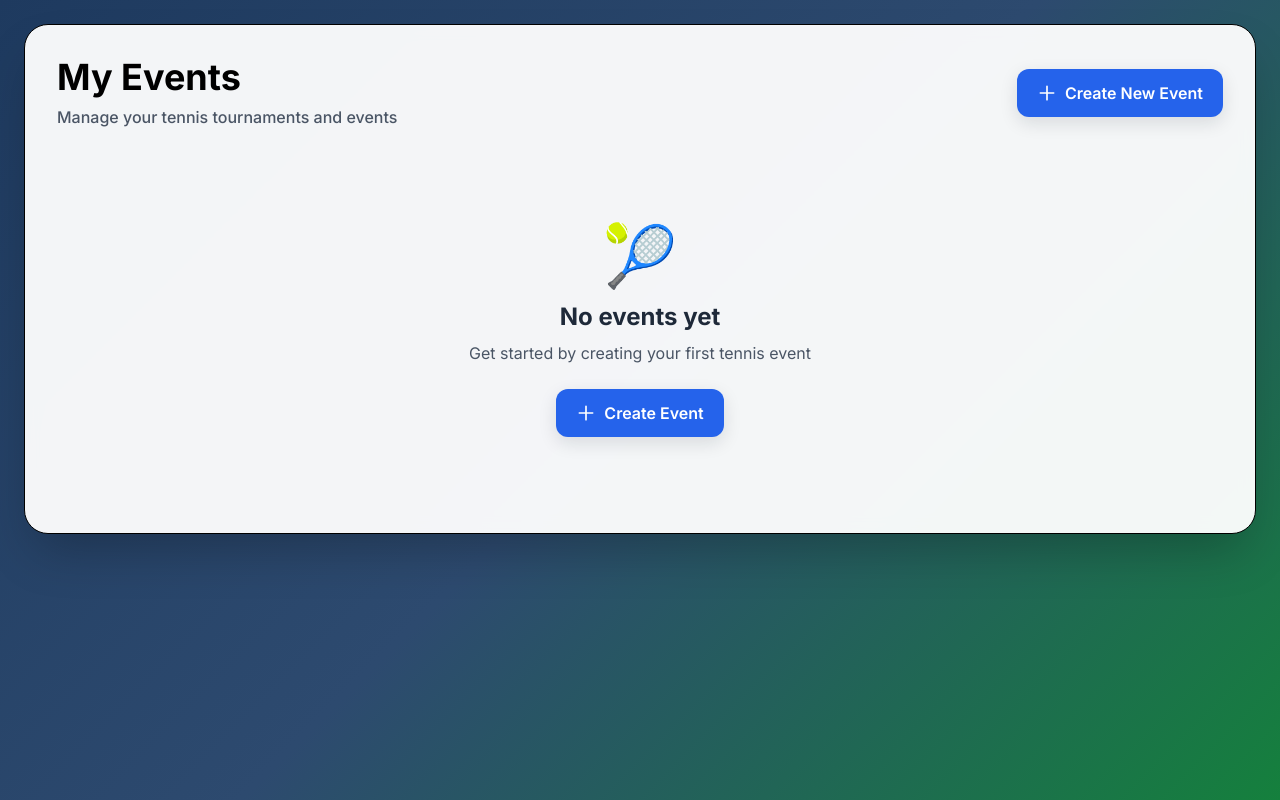
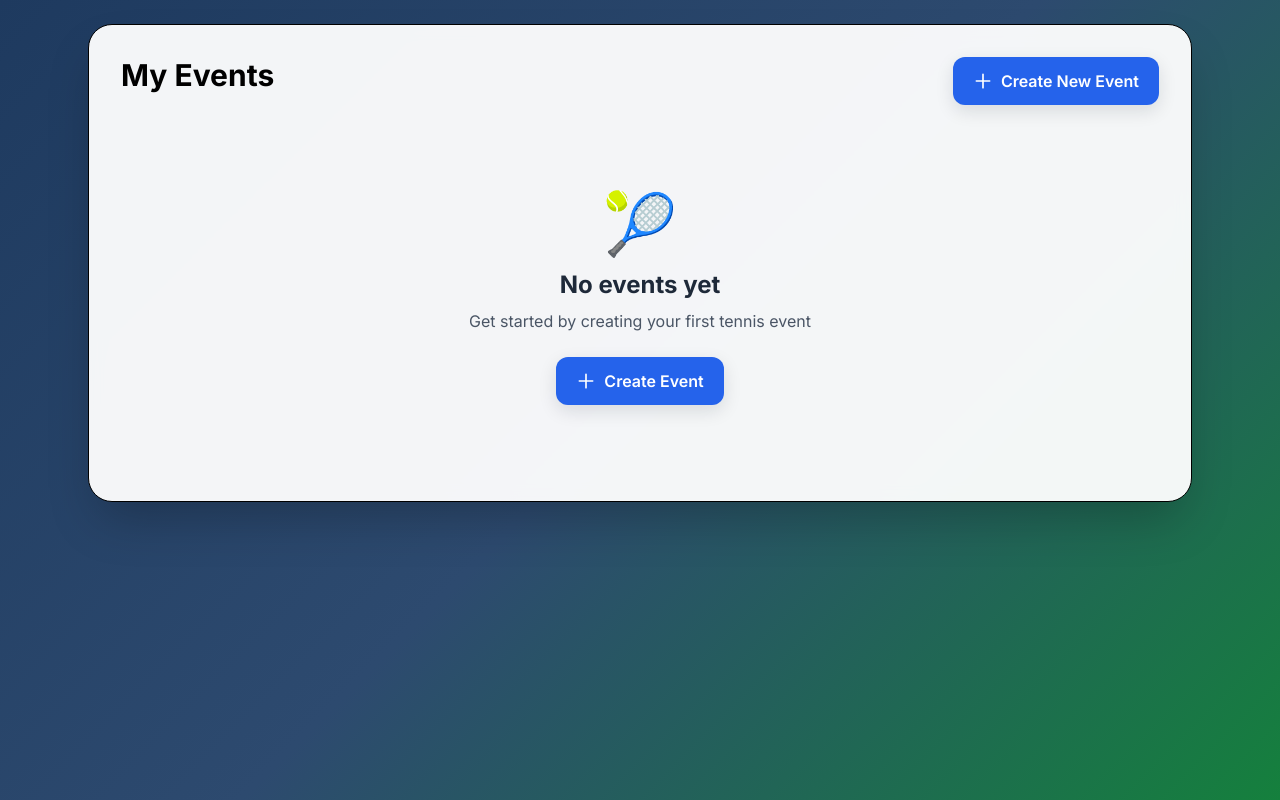
Before and after one commit to sidikriders/host-event-tennis, a React (Vite) app: page /events in a window 1280 px wide. Built offline with nearby package versions, Linux system fonts and the light colour scheme; no server answers; sample sign-in values are in the browser's storage.

Commit message:
implement Layout

```diff
--- /dev/null
+++ b/src/components/Layout.tsx
@@ -0,0 +1,33 @@
+import React from 'react';
+
+interface LayoutProps {
+  title?: string;
+  children: React.ReactNode;
+  actions?: React.ReactNode;
+}
+
+const Layout: React.FC<LayoutProps> = ({ title, children, actions }) => {
+  return (
+    <div className="min-h-screen bg-linear-to-br from-tennis-court via-tennis-net to-primary-900 relative">
+      <div className="max-w-6xl mx-auto p-6">
+        <div className="bg-white/95 backdrop-blur-sm rounded-3xl shadow-2xl p-8 border border-primary-100">
+          <div className="flex items-start justify-between mb-6">
+            <div>
+              {title && (
+                <h1 className="text-2xl md:text-3xl font-display font-bold text-tennis-court">{title}</h1>
+              )}
+            </div>
+            <div>{actions}</div>
+          </div>
+
+          <div>{children}</div>
+        </div>
+      </div>
+
+      <div className="absolute top-10 right-10 w-40 h-40 bg-tennis-ball/20 rounded-full blur-3xl pointer-events-none"></div>
+      <div className="absolute bottom-10 left-10 w-48 h-48 bg-primary-400/20 rounded-full blur-3xl pointer-events-none"></div>
+    </div>
+  );
+};
+
+export default Layout;
--- a/src/pages/Events.tsx
+++ b/src/pages/Events.tsx
@@ -1,54 +1,36 @@
 import React from 'react';
 import { useNavigate } from 'react-router-dom';
+import Layout from '../components/Layout';
 
 const Events: React.FC = () => {
   const navigate = useNavigate();
 
   return (
-    <div className="min-h-screen bg-linear-to-br from-tennis-court via-tennis-net to-primary-900">
-      <div className="max-w-7xl mx-auto p-6">
-        <div className="bg-white/95 backdrop-blur-sm rounded-3xl shadow-2xl p-8 border border-primary-100">
-          <div className="flex items-center justify-between mb-8">
-            <div>
-              <h1 className="text-4xl font-display font-bold bg-linear-to-r from-tennis-court to-primary-700 bg-clip-text mb-2">
-                My Events
-              </h1>
-              <p className="text-gray-600 font-medium">
-                Manage your tennis tournaments and events
-              </p>
-            </div>
-            <button
-              onClick={() => navigate('/events/create')}
-              className="btn-primary flex items-center gap-2"
-            >
+    <Layout
+      title="My Events"
+      actions={(
+        <button onClick={() => navigate('/events/create')} className="btn-primary flex items-center gap-2">
           <svg className="w-5 h-5" fill="none" stroke="currentColor" viewBox="0 0 24 24">
             <path strokeLinecap="round" strokeLinejoin="round" strokeWidth={2} d="M12 4v16m8-8H4" />
           </svg>
           Create New Event
         </button>
-          </div>
+      )}
+    >
 
       <div className="text-center py-16">
         <div className="text-6xl mb-4">🎾</div>
-            <h3 className="text-2xl font-display font-bold text-gray-800 mb-2">
-              No events yet
-            </h3>
-            <p className="text-gray-600 mb-6">
-              Get started by creating your first tennis event
-            </p>
-            <button
-              onClick={() => navigate('/events/create')}
-              className="btn-primary inline-flex items-center gap-2"
-            >
+        <h3 className="text-2xl font-display font-bold text-gray-800 mb-2">No events yet</h3>
+        <p className="text-gray-600 mb-6">Get started by creating your first tennis event</p>
+        <button onClick={() => navigate('/events/create')} className="btn-primary inline-flex items-center gap-2">
           <svg className="w-5 h-5" fill="none" stroke="currentColor" viewBox="0 0 24 24">
             <path strokeLinecap="round" strokeLinejoin="round" strokeWidth={2} d="M12 4v16m8-8H4" />
           </svg>
           Create Event
         </button>
       </div>
-        </div>
-      </div>
-    </div>
+
+    </Layout>
   );
 };
 
--- a/src/pages/EventsCreate.tsx
+++ b/src/pages/EventsCreate.tsx
@@ -3,6 +3,7 @@ import { useNavigate } from 'react-router-dom';
 import { createEvent } from '../services/events';
 import { db } from '../firebase';
 import { useAuth } from '../hooks/useAuth';
+import Layout from '../components/Layout';
 
 const EventsCreate: React.FC = () => {
   const navigate = useNavigate();
@@ -49,11 +50,7 @@ const EventsCreate: React.FC = () => {
   };
 
   return (
-    <div className="min-h-screen bg-linear-to-br from-tennis-court via-tennis-net to-primary-900">
-      <div className="max-w-3xl mx-auto p-6">
-        <div className="bg-white/95 backdrop-blur-sm rounded-3xl shadow-2xl p-8 border border-primary-100">
-          <h1 className="text-2xl font-display font-bold mb-4">Create Event</h1>
-
+    <Layout title="Create Event">
       {error && <div className="mb-4 text-sm text-red-600">{error}</div>}
 
       <form onSubmit={handleSubmit} className="space-y-4">
@@ -104,14 +101,12 @@ const EventsCreate: React.FC = () => {
           <button type="submit" className="btn-primary" disabled={saving}>
             {saving ? 'Creating…' : 'Create Event'}
           </button>
-              <button type="button" className="px-4 py-2 rounded-lg border" disabled={saving} onClick={() => navigate('/events')}>
+          <button type="button" className="px-4 py-2 rounded-lg border" onClick={() => navigate('/events')}>
             Cancel
           </button>
         </div>
       </form>
-        </div>
-      </div>
-    </div>
+    </Layout>
   );
 };
 
--- a/src/pages/Home.tsx
+++ b/src/pages/Home.tsx
@@ -1,30 +1,20 @@
 import React from 'react';
 import { useNavigate } from 'react-router-dom';
+import Layout from '../components/Layout';
 
 const Home: React.FC = () => {
   const navigate = useNavigate();
 
   return (
-    <div className="min-h-screen bg-linear-to-br from-tennis-court via-tennis-net to-primary-900">
-      <div className="max-w-6xl mx-auto p-6">
-        <div className="bg-white/95 backdrop-blur-sm rounded-3xl shadow-2xl p-8 border border-primary-100">
-          <div className="text-center mb-8">
+    <Layout title="">
+      <div className="text-center">
         <div className="bg-linear-to-br from-primary-500 to-primary-600 w-24 h-24 rounded-2xl flex items-center justify-center mx-auto mb-6 shadow-lg">
-              <img
-                src="/main-logo.png"
-                alt="Host Event Tennis Logo"
-                className="h-16 w-auto"
-              />
+          <img src="/main-logo.png" alt="Host Event Tennis Logo" className="h-16 w-auto" />
         </div>
-            <h1 className="text-5xl font-display font-bold bg-linear-to-r from-tennis-court to-primary-700 bg-clip-text mb-4">
-              Host Event Tennis
-            </h1>
-            <p className="text-xl text-gray-600 font-medium">
-              Welcome to your tennis event management platform!
-            </p>
+        <p className="text-xl text-gray-600 font-medium mb-6">Welcome to your tennis event management platform!</p>
       </div>
 
-          <div className="grid grid-cols-1 md:grid-cols-3 gap-6 mt-12">
+      <div className="grid grid-cols-1 md:grid-cols-3 gap-6 mt-6">
         <button
           type="button"
           onClick={() => navigate('/events')}
@@ -48,9 +38,7 @@ const Home: React.FC = () => {
           <p className="text-gray-600">Access scores and tournament standings</p>
         </div>
       </div>
-        </div>
-      </div>
-    </div>
+    </Layout>
   );
 };
 
```
Lines whose indentation alone changed are shown as unchanged.
